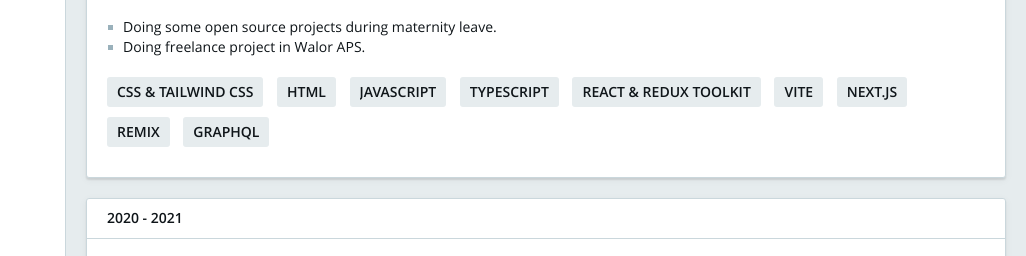
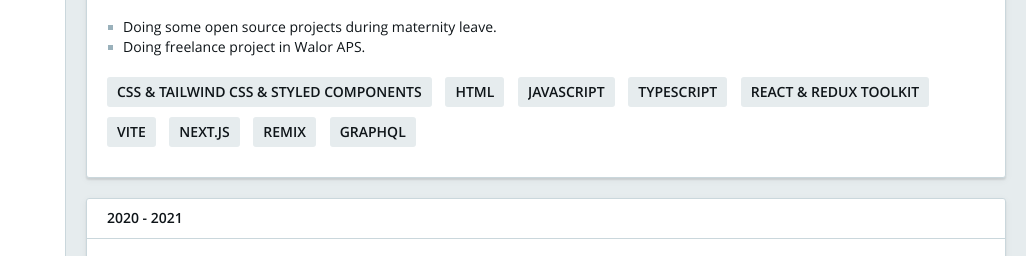
Before and after one commit to ZHANGJialiHappy/profile, a plain HTML site: page index.html in a window 1280 px wide. Shown: the part 204-460 px from the top of the page, 254-1280 px from the left. Drawn offline with Linux system fonts and the light colour scheme.

Commit message:
add styled components

```diff
--- a/index.html
+++ b/index.html
@@ -73,7 +73,7 @@
                             </ul>
                             </p>
                             <p>
-                            <figure data-ts="Tag" data-ts.data="CSS & Tailwind CSS"></figure>
+                            <figure data-ts="Tag" data-ts.data="CSS & Tailwind CSS & Styled Components"></figure>
                             <figure data-ts="Tag" data-ts.data="HTML"></figure>
                             <figure data-ts="Tag" data-ts.data="JavaScript"></figure>
                             <figure data-ts="Tag" data-ts.data="TypeScript"></figure>
```
